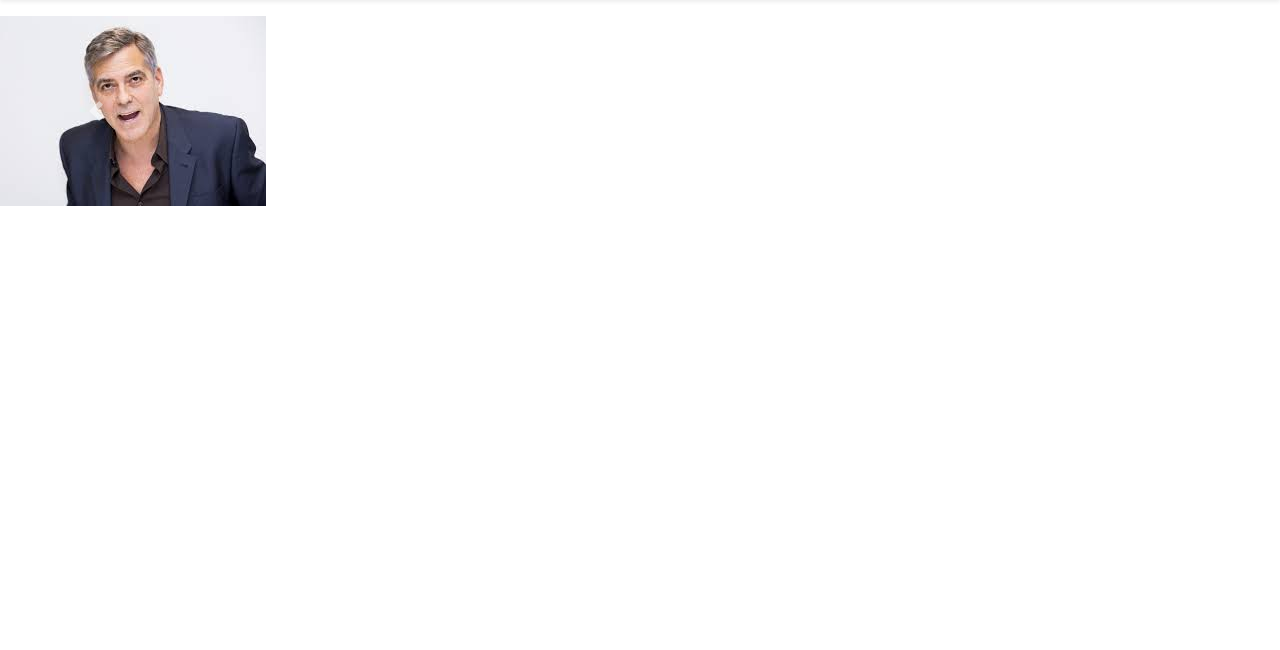
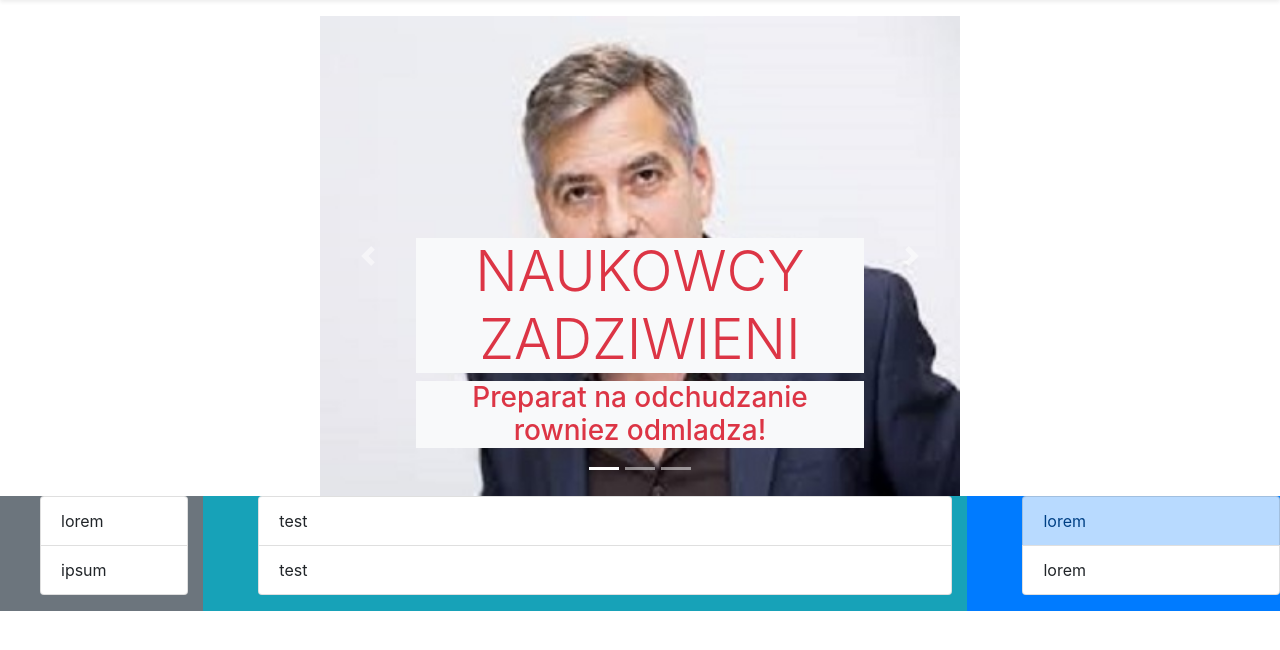
Before and after one commit to klimek00/JSCI, a PHP site: page /tips.php in a window 1280 px wide. Shown: the part 71-721 px from the top of the page. Run offline with PHP 8.4, Linux system fonts and the light colour scheme; some libraries are stand-ins or nearby versions.

Commit message:
chuj,gif

```diff
--- a/pai-projekt/carousel.php
+++ b/pai-projekt/carousel.php
@@ -14,24 +14,32 @@
     <li data-target="#demo" data-slide-to="2"></li>
   </ul>
 
-  <!-- The slideshow -->
+  <!-- carousel -->
   <div class="carousel-inner">
     <div class="carousel-item active">
       <img src="./img/1.jpg" alt="Los Angeles" width="300" height="200">
-        <div class="carousel-caption">
-        <h3>Los Angeles</h3>
-            <p>We had such a great time in LA!</p>
+        <div class="carousel-caption text-danger">
+        <h3 class="display-4 bg-light">NAUKOWCY ZADZIWIENI</h3>
+            <h3 class="bg-light">Preparat na odchudzanie rowniez odmladza!</h3>
         </div>
     </div>
     <div class="carousel-item">
       <img src="./img/2.jpg" alt="Chicago" width="300" height="200">
+        <div class="carousel-caption text-danger">
+        <h3 class="display-4 bg-light">PARAPET OCIEPLAJĄCY</h3>
+            <h3 class="bg-light">Dzieki niemu mozesz sie opierac i nie zmarznac!</h3>
+        </div>
     </div>
     <div class="carousel-item">
       <img src="./img/3.jpg" alt="New York" width="300" height="200">
+        <div class="carousel-caption text-danger">
+        <h3 class="display-4 bg-light">KOMPUTER ZA 2 TYSIACE</h3>
+            <h3 class="bg-light">intel core i5! dwa giga ramu! system windows! pamięc jeden tera! karta graficzna radeon!</h3>
+        </div>
     </div>
   </div>
 
-  <!-- Left and right controls -->
+  <!-- move left/right-->
   <a class="carousel-control-prev" href="#demo" data-slide="prev">
     <span class="carousel-control-prev-icon"></span>
   </a>
--- a/pai-projekt/index.php
+++ b/pai-projekt/index.php
@@ -13,7 +13,7 @@
         include 'calculator.php';
       } else {
       include 'main_content.html';
-          include 'carousel.php';
+
     }
       include 'footer.html';
     ?>
--- a/pai-projekt/tips.php
+++ b/pai-projekt/tips.php
@@ -6,37 +6,11 @@
     ?>
 </head>
 <body>
-   <?php
-      include 'header.php';
-      ?>
-    <div id="demo" >
-<div id="carouselExampleIndicators" class="carousel slide" data-ride="carousel">
-    <ol class="carousel-indicators">
-        <li data-target="#carouselExampleIndicators" data-slide-to="0" class="active"></li>
-        <li data-target="#carouselExampleIndicators" data-slide-to="1"></li>
-        <li data-target="#carouselExampleIndicators" data-slide-to="2"></li>
-    </ol>
-    <div class="carousel-inner">
-        <div class="carousel-item active">
-            <img class="d-block" src="./img/1.jpg" alt="First slide">
-        </div>
-        <div class="carousel-item">
-            <img class="d-block" src="./img/2.jpg" alt="Second slide">
-        </div>
-        <div class="carousel-item">
-            <img class="d-block" src="./img/3.jpg" alt="Third slide">
-        </div>
-    </div>
-    <a class="carousel-control-prev" href="#carouselExampleIndicators" role="button" data-slide="prev">
-        <span class="carousel-control-prev-icon" aria-hidden="true"></span>
-        <span class="sr-only">Poprzedni</span>
-    </a>
-    <a class="carousel-control-next" href="#carouselExampleIndicators" role="button" data-slide="next">
-        <span class="carousel-control-next-icon" aria-hidden="true"></span>
-        <span class="sr-only">Nastepny</span>
-    </a>
-</div>
-
+    <?php
+    include 'header.php';
+    include 'carousel.php';
+    include 'footer.html';
+    ?>
 
 
 </body>
```
Also changed, not shown: pai-projekt/img/1.jpg, pai-projekt/img/2.jpg, pai-projekt/img/3.jpg.
